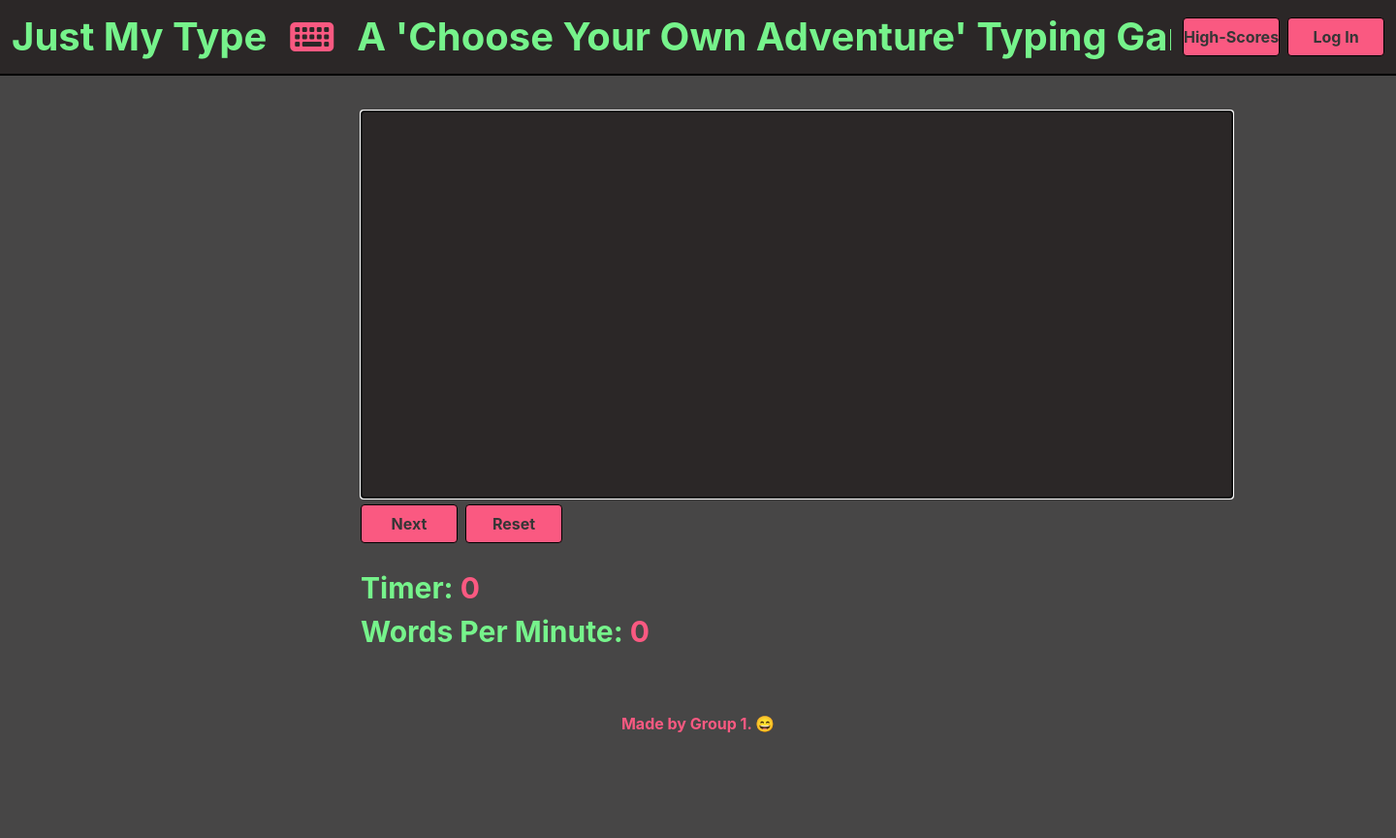
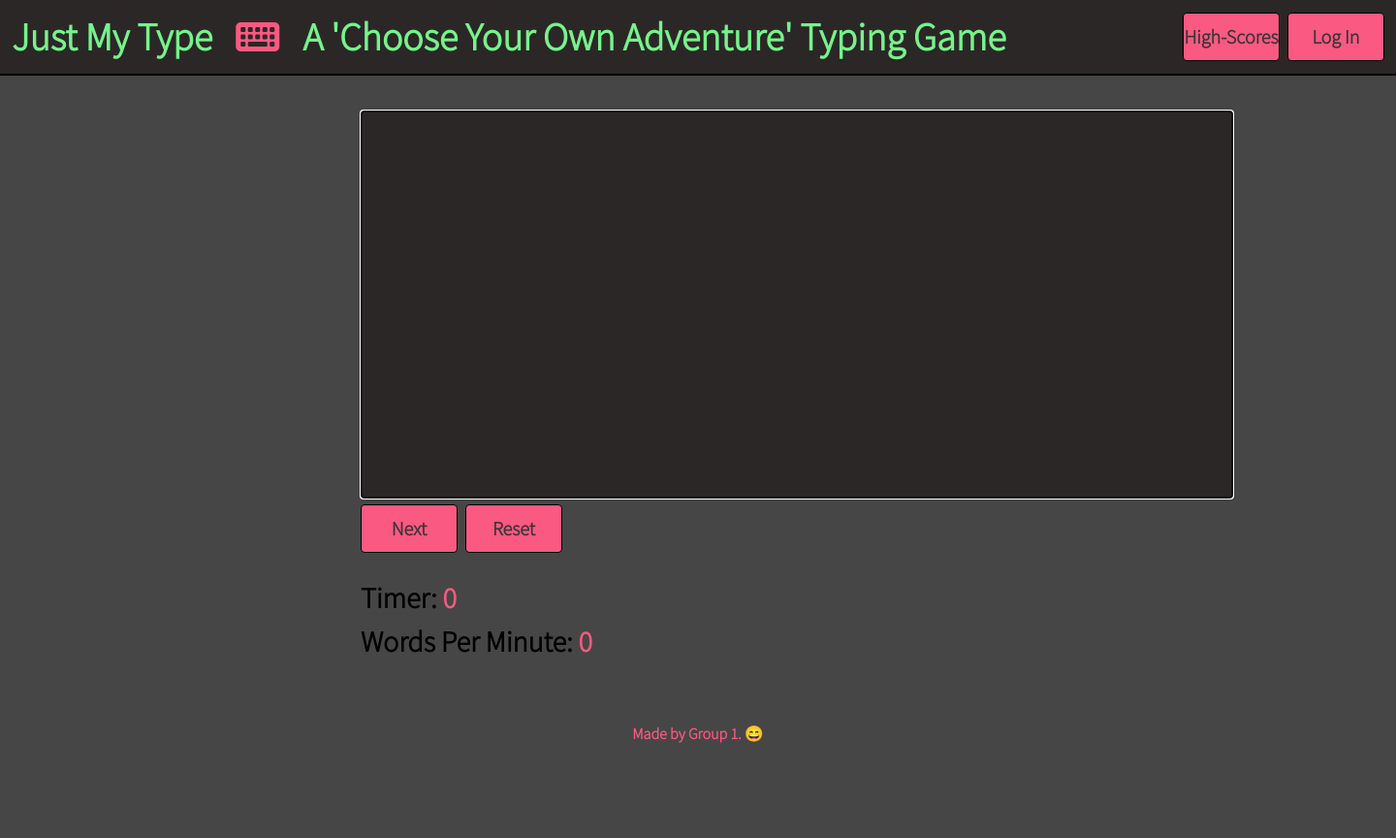
Before and after one commit to Amado-bot/just-my-type, a web app: file public/index.html in a window 1440 px wide. Shown: the whole page at 97% size. Before the commit the page ends 756 px from the top, so only its background shows below. Run offline with its HTML, style and script files only (its server is not run), Linux system fonts and the light colour scheme; some libraries are stand-ins or nearby versions.

Commit message:
changed font to match landing page

```diff
--- a/public/stylesheets/game-styles.css
+++ b/public/stylesheets/game-styles.css
@@ -1,3 +1,10 @@
+* {
+    font-family: 'Source Sans Pro', sans-serif;
+    color: black;
+    font-weight: 1000;
+}
+
+
  .container {
     display: flex;
 
@@ -32,6 +39,7 @@ html, body, .footer {
 .button {
     background-color:rgb(250, 89, 129);
     border-color: black;
+    font-size: 20px;
     width: 100px;
 }
 
@@ -58,6 +66,7 @@ html, body, .footer {
    background-color: rgb(43, 39, 39);
    color:rgb(255, 255, 255);
    font-size: 30px;
+   font-weight: lighter;
 }
 
 .correct {
```
